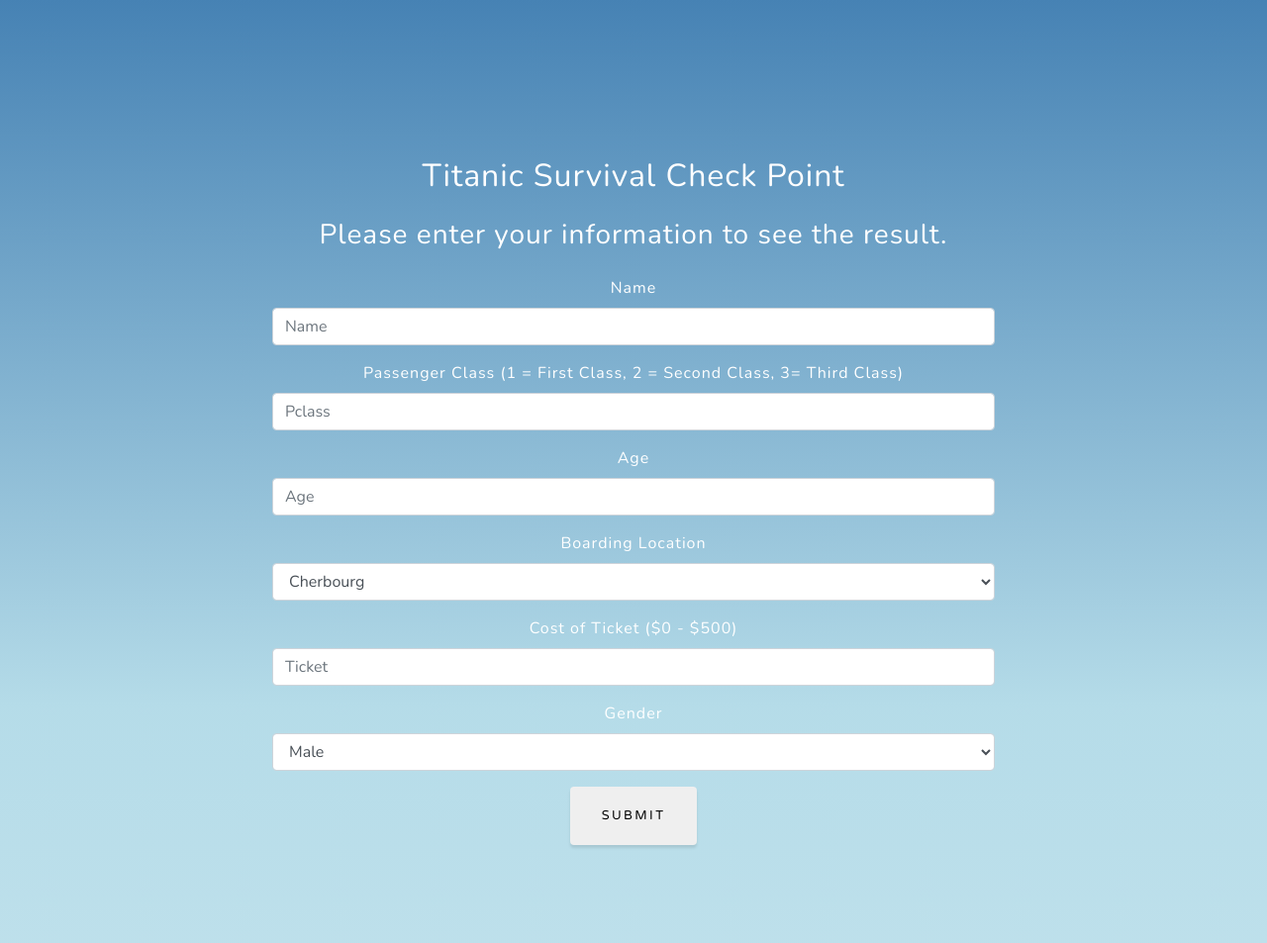
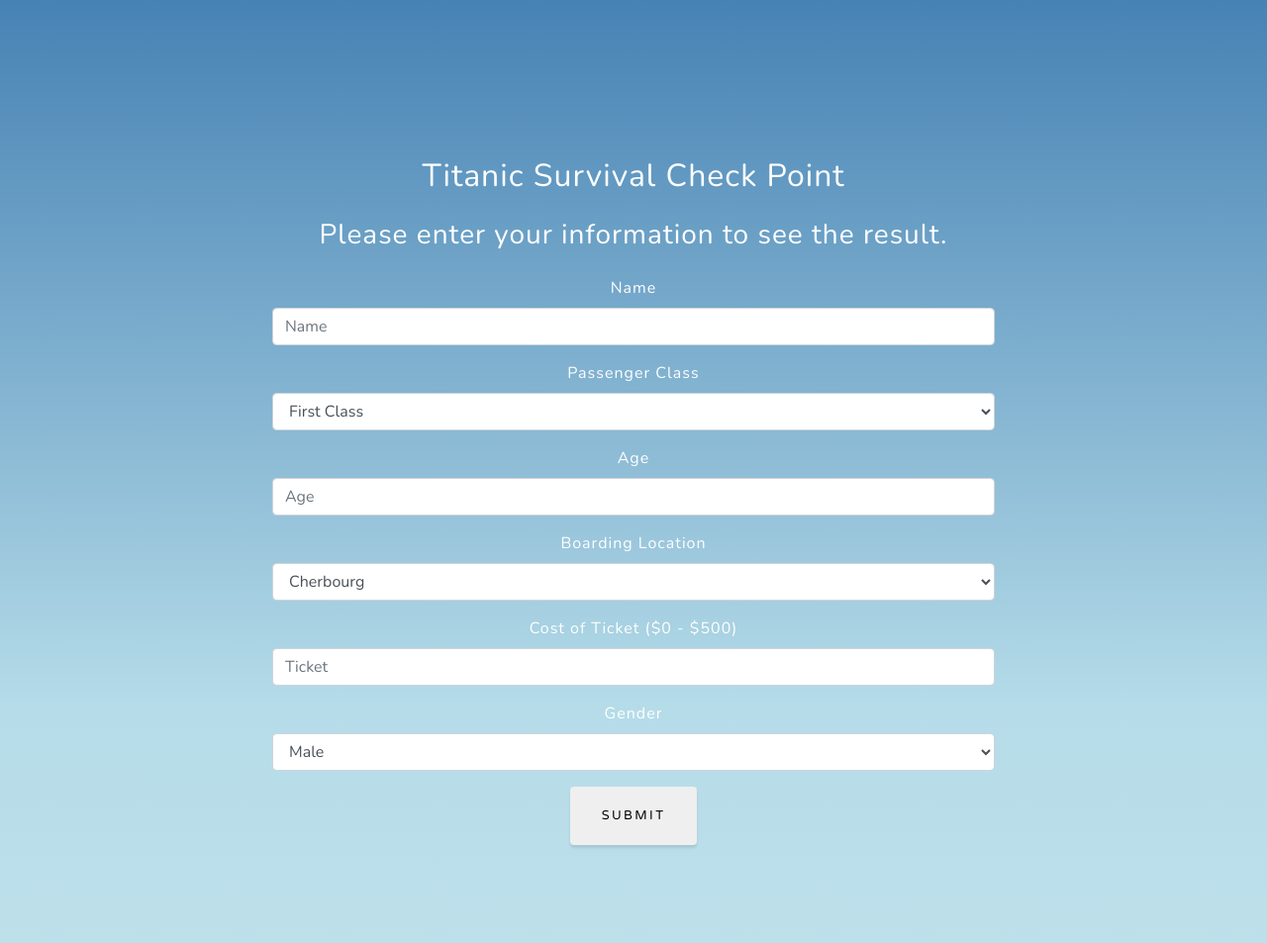
Before and after one commit to sinancengiz/Titanic_AI, a Flask app: template templates/index.html in a window 1280 px wide. Shown: the part 4192-5145 px from the top of the page at 99% size. Run offline with Flask 2, Linux system fonts and the light colour scheme; the template is opened without the code that fills it, so the values that code supplies are empty; parts of the project's set-up code (start-up, migrations or seed data) failed here and were passed over; some libraries are stand-ins or nearby versions.

Commit message:
dropdown for passenger class added

```diff
--- a/app.py
+++ b/app.py
@@ -92,7 +92,6 @@
 
         userName = request.form["userName"]
         userPclass = request.form["userPclass"]
-        newUser[0] = userPclass
         userEmbarked = request.form["userEmbarked"]
         userAge = request.form["userAge"]
         userTicket= request.form["userTicket"]
@@ -100,6 +99,15 @@
         userDropDownGender= request.form["userDropDownGender"]
 
         print(userDropDownGender)
+
+        # newUser[0] = userPclass
+
+        if userPclass.lower() == "f":
+            newUser[0] = 0
+        elif userPclass.lower() == "s":
+            newUser[0] = 1
+        elif userPclass.lower() == "t":
+            newUser[0] = 2
 
         # if userGender.lower() == "male":
         #     newUser[1] = 0
@@ -130,7 +138,7 @@
         testUser = svc_scaler.transform([newUser])
         prediction = svc.predict(testUser)
 
-        user = User(name=userName, pclass=userPclass, sex=newUser[1],
+        user = User(name=userName, pclass=newUser[0], sex=newUser[1],
                     age=userAge, sibsp = 0, parch = 0, fare = newUser[5],
                     embarked = newUser[6], survived=int(prediction[0])
                    )
@@ -143,7 +151,7 @@
                                    User.fare, User.embarked, User.survived).all()
 
         name = [result[0] for result in results]
-        pclass = [int(result[1]) for result in results]
+        pclass = [result[1] for result in results]
         sex = [int(result[2]) for result in results]
         age = [int(result[3]) for result in results]
         sibsp = [int(result[4]) for result in results]
--- a/templates/index.html
+++ b/templates/index.html
@@ -210,10 +210,20 @@
                           <label style="color:white" for="inputName">Name</label>
                           <input type="text" class="form-control" id="inputName" name="userName" placeholder="Name">
                       </div>
-                      <div class="form-group">
+                      <!-- <div class="form-group">
                         <label style="color:white" for="inputPclass">Passenger Class (1 = First Class, 2 = Second Class, 3= Third Class)</label>
                         <input type="text" class="form-control" id="inputPclass" name="userPclass" placeholder="Pclass">
+                      </div> -->
+                      <div class="form-group">
+                        <label style="color:white" for="inputEmbarked">Passenger Class</label>
+                        <select  class="form-control" id="inputPclass" name="userPclass" placeholder="Pclass" onchange="getData(this.value)">
+                          <option value="F">First Class</option>
+                          <option value="S">Second Class</option>
+                          <option value="T">Third Class</option>
+                        </select>
                       </div>
+
+
                       <div class="form-group">
                           <label style="color:white" for="inputAge">Age</label>
                           <input  type="text" class="form-control" id="inputAge" name="userAge" placeholder="Age">
```
Also changed, not shown: db/titanic_db.sqlite.
